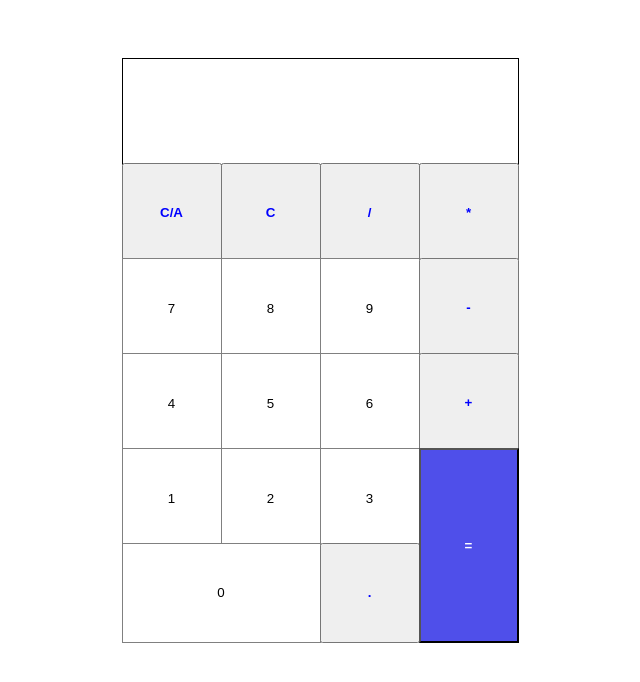
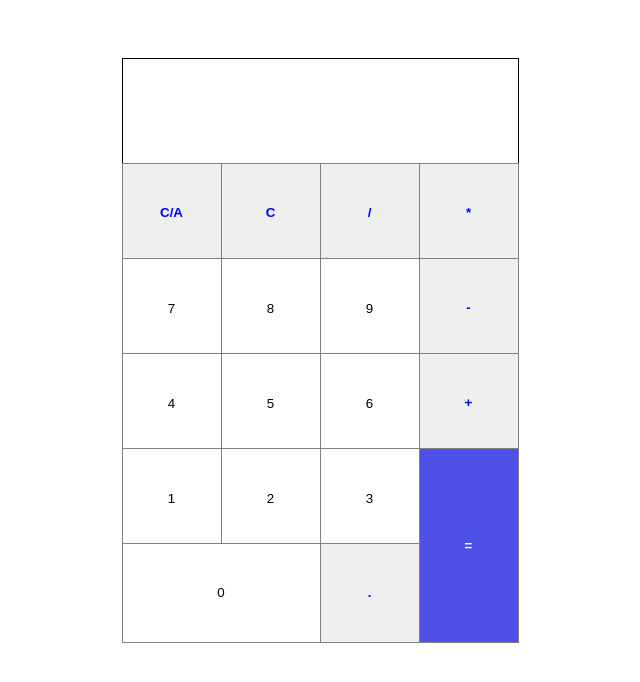
Before and after one commit to LeilaZM/calculator, a plain HTML site: page index.html in a window 1280 px wide. Shown: the whole page, without its empty margins (316-956 px from the left). Drawn offline with Linux system fonts and the light colour scheme.

Commit message:
fix border radius of buttons

```diff
--- a/styles.css
+++ b/styles.css
@@ -50,6 +50,11 @@ body {
 #equals {
     color: white;
     background-color: rgb(79, 79, 234);
+}
+
+button {
+    border-radius: 0px;
+    border: 0.5px solid grey;
 }
 
 button:hover {
```
